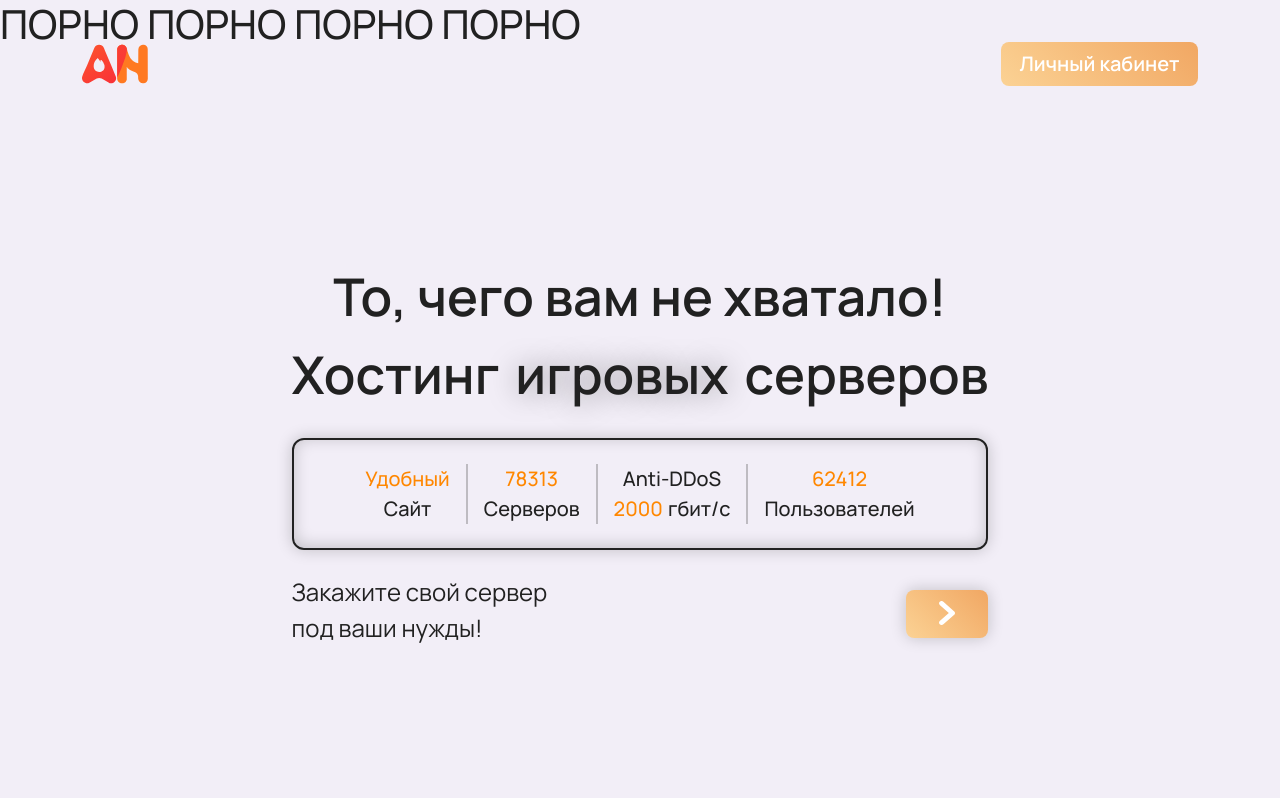
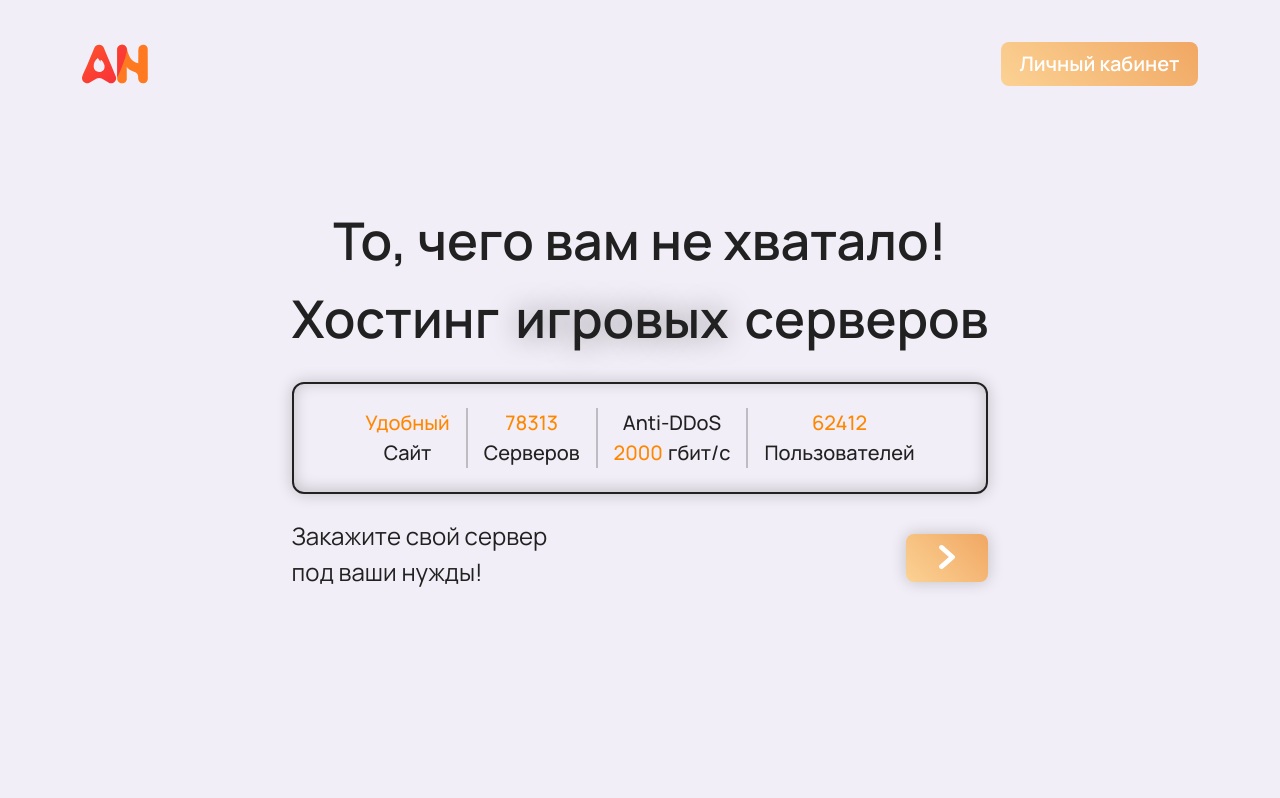
Before and after one commit to ascory/ascory.github.io, a plain HTML site: page index.html in a window 1280 px wide. Shown: the top 798 px of the page. Drawn offline with nearby package versions, Linux system fonts and the light colour scheme.

Commit message:
Update index.html

```diff
--- a/index.html
+++ b/index.html
@@ -19,7 +19,6 @@
     <link rel="preconnect" href="https://fonts.gstatic.com" crossorigin>
     <link href="https://fonts.googleapis.com/css2?family=Manrope:wght@200;300;400;500;600;700;800&display=swap" rel="stylesheet">
 </head>
-<h1>ПОРНО ПОРНО ПОРНО ПОРНО</h1>
 <body style="overflow-x: hidden; overflow-y: hidden;">
     <div id="loader">
         <div class="d-flex h-100 w-100 align-items-center justify-content-center">
```
